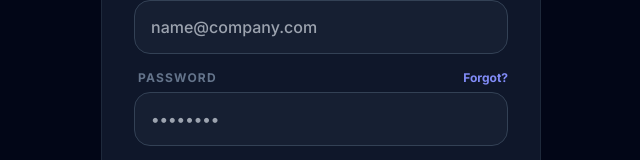
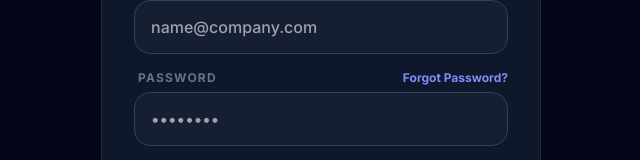
Before and after one commit to HARIS-P-M/Jenkins_automation, a React (Vite) app: page / in a window 1280 px wide. Shown: the part 362-522 px from the top of the page, without its empty margins (319-959 px from the left). Built offline with nearby package versions, Linux system fonts and the light colour scheme; no server answers.

Commit message:
style: update forgot password link label for better clarity

```diff
--- a/src/components/Auth.jsx
+++ b/src/components/Auth.jsx
@@ -146,7 +146,7 @@ export default function Auth({ onAuthSuccess }) {
                   <div className="flex justify-between mb-1.5 ml-1">
                     <label className="block text-xs font-bold text-slate-400 dark:text-slate-500 uppercase tracking-widest">Password</label>
                     {mode === MODES.LOGIN && (
-                      <button type="button" onClick={() => setMode(MODES.FORGOT)} className="text-xs font-bold text-indigo-600 dark:text-indigo-400 hover:underline">Forgot?</button>
+                      <button type="button" onClick={() => setMode(MODES.FORGOT)} className="text-xs font-bold text-indigo-600 dark:text-indigo-400 hover:underline">Forgot Password?</button>
                     )}
                   </div>
                   <input
```
